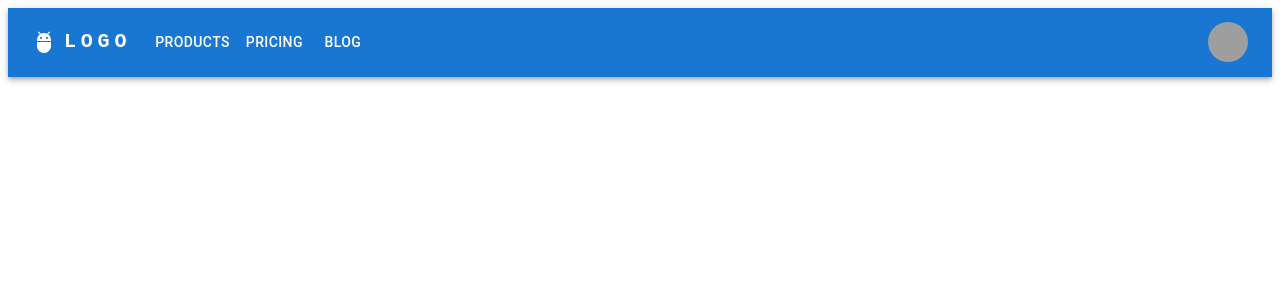
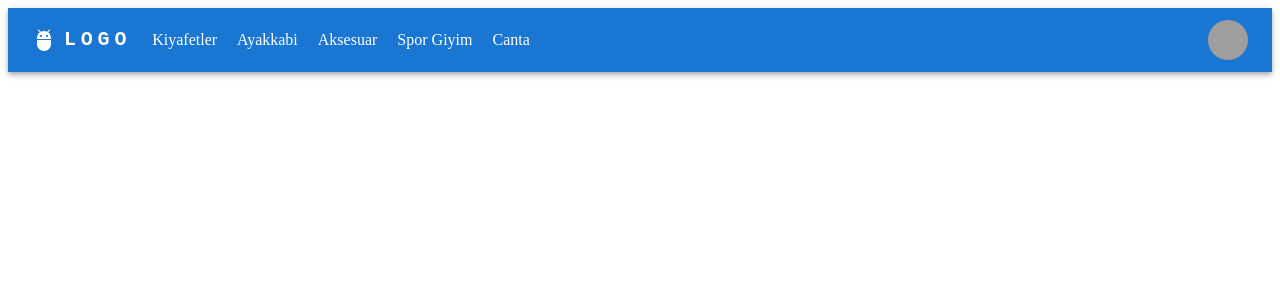
Before and after one commit to MuratOzte/e_Commerce_Web_Application, a React (Vite) app: page / in a window 1280 px wide. Shown: the top 300 px of the page. Built offline with nearby package versions, Linux system fonts and the light colour scheme; grey boxes are pictures that could not be loaded.

Commit message:
Navbar Changed

```diff
--- a/src/components/Layout/MainNav.jsx
+++ b/src/components/Layout/MainNav.jsx
@@ -1,20 +1,21 @@
-import * as React from 'react';
-import AppBar from '@mui/material/AppBar';
-import Box from '@mui/material/Box';
-import Toolbar from '@mui/material/Toolbar';
-import IconButton from '@mui/material/IconButton';
-import Typography from '@mui/material/Typography';
-import Menu from '@mui/material/Menu';
-import MenuIcon from '@mui/icons-material/Menu';
-import Container from '@mui/material/Container';
-import Avatar from '@mui/material/Avatar';
-import Button from '@mui/material/Button';
-import Tooltip from '@mui/material/Tooltip';
-import MenuItem from '@mui/material/MenuItem';
-import AdbIcon from '@mui/icons-material/Adb';
+import * as React from "react";
+import AppBar from "@mui/material/AppBar";
+import Box from "@mui/material/Box";
+import Toolbar from "@mui/material/Toolbar";
+import IconButton from "@mui/material/IconButton";
+import Typography from "@mui/material/Typography";
+import Menu from "@mui/material/Menu";
+import MenuIcon from "@mui/icons-material/Menu";
+import Container from "@mui/material/Container";
+import Avatar from "@mui/material/Avatar";
+import Button from "@mui/material/Button";
+import Tooltip from "@mui/material/Tooltip";
+import MenuItem from "@mui/material/MenuItem";
+import AdbIcon from "@mui/icons-material/Adb";
+import { Link } from "react-router-dom";
 
-const pages = ['Products', 'Pricing', 'Blog'];
-const settings = ['Profile', 'Account', 'Dashboard', 'Logout'];
+const pages = ["Kiyafetler", "Ayakkabi", "Aksesuar", "Spor Giyim", "Canta"];
+const settings = ["Profile", "Account", "Dashboard", "Logout"];
 
 function ResponsiveAppBar() {
   const [anchorElNav, setAnchorElNav] = React.useState(null);
@@ -35,13 +36,27 @@ function ResponsiveAppBar() {
     setAnchorElUser(null);
   };
 
+  const categoryId1 = "http://localhost:3000/products/1";
+  const categoryId2 = "http://localhost:3000/products/2";
+  const categoryId3 = "http://localhost:3000/products/3";
+  const categoryId4 = "http://localhost:3000/products/4";
+  const categoryId5 = "http://localhost:3000/products/5";
+
+  const fetchedCategories = async (url) => {
+    const response = await fetch(url);
+
+    if (!response.ok) {
+      throw new Error("Something Went Wrong !");
+    }
+
+    return response.json();
+  };
+
   return (
     <AppBar position="static">
       <Container maxWidth="xl">
         <Toolbar disableGutters>
-                    <AdbIcon
-                        sx={{ display: { xs: 'none', md: 'flex' }, mr: 1 }}
-                    />
+          <AdbIcon sx={{ display: { xs: "none", md: "flex" }, mr: 1 }} />
           <Typography
             variant="h6"
             noWrap
@@ -49,12 +64,12 @@ function ResponsiveAppBar() {
             href="#app-bar-with-responsive-menu"
             sx={{
               mr: 2,
-                            display: { xs: 'none', md: 'flex' },
-                            fontFamily: 'monospace',
+              display: { xs: "none", md: "flex" },
+              fontFamily: "monospace",
               fontWeight: 700,
-                            letterSpacing: '.3rem',
-                            color: 'inherit',
-                            textDecoration: 'none',
+              letterSpacing: ".3rem",
+              color: "inherit",
+              textDecoration: "none",
             }}
           >
             LOGO
@@ -63,7 +78,7 @@ function ResponsiveAppBar() {
           <Box
             sx={{
               flexGrow: 1,
-                            display: { xs: 'flex', md: 'none' },
+              display: { xs: "flex", md: "none" },
             }}
           >
             <IconButton
@@ -80,35 +95,28 @@ function ResponsiveAppBar() {
               id="menu-appbar"
               anchorEl={anchorElNav}
               anchorOrigin={{
-                                vertical: 'bottom',
-                                horizontal: 'left',
+                vertical: "bottom",
+                horizontal: "left",
               }}
               keepMounted
               transformOrigin={{
-                                vertical: 'top',
-                                horizontal: 'left',
+                vertical: "top",
+                horizontal: "left",
               }}
               open={Boolean(anchorElNav)}
               onClose={handleCloseNavMenu}
               sx={{
-                                display: { xs: 'block', md: 'none' },
+                display: { xs: "block", md: "none" },
               }}
             >
               {pages.map((page) => (
-                                <MenuItem
-                                    key={page}
-                                    onClick={handleCloseNavMenu}
-                                >
-                                    <Typography textAlign="center">
-                                        {page}
-                                    </Typography>
+                <MenuItem key={page} onClick={handleCloseNavMenu}>
+                  <Typography textAlign="center">{page}</Typography>
                 </MenuItem>
               ))}
             </Menu>
           </Box>
-                    <AdbIcon
-                        sx={{ display: { xs: 'flex', md: 'none' }, mr: 1 }}
-                    />
+          <AdbIcon sx={{ display: { xs: "flex", md: "none" }, mr: 1 }} />
           <Typography
             variant="h5"
             noWrap
@@ -116,13 +124,13 @@ function ResponsiveAppBar() {
             href="#app-bar-with-responsive-menu"
             sx={{
               mr: 2,
-                            display: { xs: 'flex', md: 'none' },
+              display: { xs: "flex", md: "none" },
               flexGrow: 1,
-                            fontFamily: 'monospace',
+              fontFamily: "monospace",
               fontWeight: 700,
-                            letterSpacing: '.3rem',
-                            color: 'inherit',
-                            textDecoration: 'none',
+              letterSpacing: ".3rem",
+              color: "inherit",
+              textDecoration: "none",
             }}
           >
             LOGO
@@ -130,56 +138,110 @@ function ResponsiveAppBar() {
           <Box
             sx={{
               flexGrow: 1,
-                            display: { xs: 'none', md: 'flex' },
+              display: { xs: "none", md: "flex" },
             }}
           >
-                        {pages.map((page) => (
+            {/* {pages.map((page) => (
               <Button
                 key={page}
                 onClick={handleCloseNavMenu}
-                                sx={{ my: 2, color: 'white', display: 'block' }}
+                sx={{ my: 2, color: "white", display: "block" }}
               >
                 {page}
               </Button>
-                        ))}
+            ))} */}
+            <Link
+              style={{
+                my: 2,
+                color: "white",
+                display: "block",
+                padding: 5,
+                paddingRight: 15,
+                textDecoration: "none",
+              }}
+              to={"1"}
+            >
+              {pages[0]}
+            </Link>
+            <Link
+              style={{
+                my: 2,
+                color: "white",
+                display: "block",
+                padding: 5,
+                paddingRight: 15,
+                textDecoration: "none",
+              }}
+              to={"2"}
+            >
+              {pages[1]}
+            </Link>
+            <Link
+              style={{
+                my: 2,
+                color: "white",
+                display: "block",
+                padding: 5,
+                paddingRight: 15,
+                textDecoration: "none",
+              }}
+              to={"3"}
+            >
+              {pages[2]}
+            </Link>
+            <Link
+              style={{
+                my: 2,
+                color: "white",
+                display: "block",
+                padding: 5,
+                paddingRight: 15,
+                textDecoration: "none",
+              }}
+              to={"4"}
+            >
+              {pages[3]}
+            </Link>
+            <Link
+              style={{
+                my: 2,
+                color: "white",
+                display: "block",
+                padding: 5,
+                paddingRight: 15,
+                textDecoration: "none",
+              }}
+              to={"5"}
+            >
+              {pages[4]}
+            </Link>
           </Box>
 
           <Box sx={{ flexGrow: 0 }}>
             <Tooltip title="Open settings">
-                            <IconButton
-                                onClick={handleOpenUserMenu}
-                                sx={{ p: 0 }}
-                            >
-                                <Avatar
-                                    alt="Remy Sharp"
-                                    src="/static/images/avatar/2.jpg"
-                                />
+              <IconButton onClick={handleOpenUserMenu} sx={{ p: 0 }}>
+                <Avatar alt="Remy Sharp" src="/static/images/avatar/2.jpg" />
               </IconButton>
             </Tooltip>
             <Menu
-                            sx={{ mt: '45px' }}
+              sx={{ mt: "45px" }}
               id="menu-appbar"
               anchorEl={anchorElUser}
               anchorOrigin={{
-                                vertical: 'top',
-                                horizontal: 'right',
+                vertical: "top",
+                horizontal: "right",
               }}
               keepMounted
               transformOrigin={{
-                                vertical: 'top',
-                                horizontal: 'right',
+                vertical: "top",
+                horizontal: "right",
               }}
               open={Boolean(anchorElUser)}
               onClose={handleCloseUserMenu}
             >
               {settings.map((setting) => (
-                                <MenuItem
-                                    key={setting}
-                                    onClick={handleCloseUserMenu}
-                                >
-                                    <Typography textAlign="center">
-                                        {setting}
-                                    </Typography>
+                <MenuItem key={setting} onClick={handleCloseUserMenu}>
+                  <Typography textAlign="center">{setting}</Typography>
                 </MenuItem>
               ))}
             </Menu>
```
Also changed, not shown: src/components/categories/categories.jsx (added, +21 -0 lines). Lines whose indentation alone changed are shown as unchanged.
